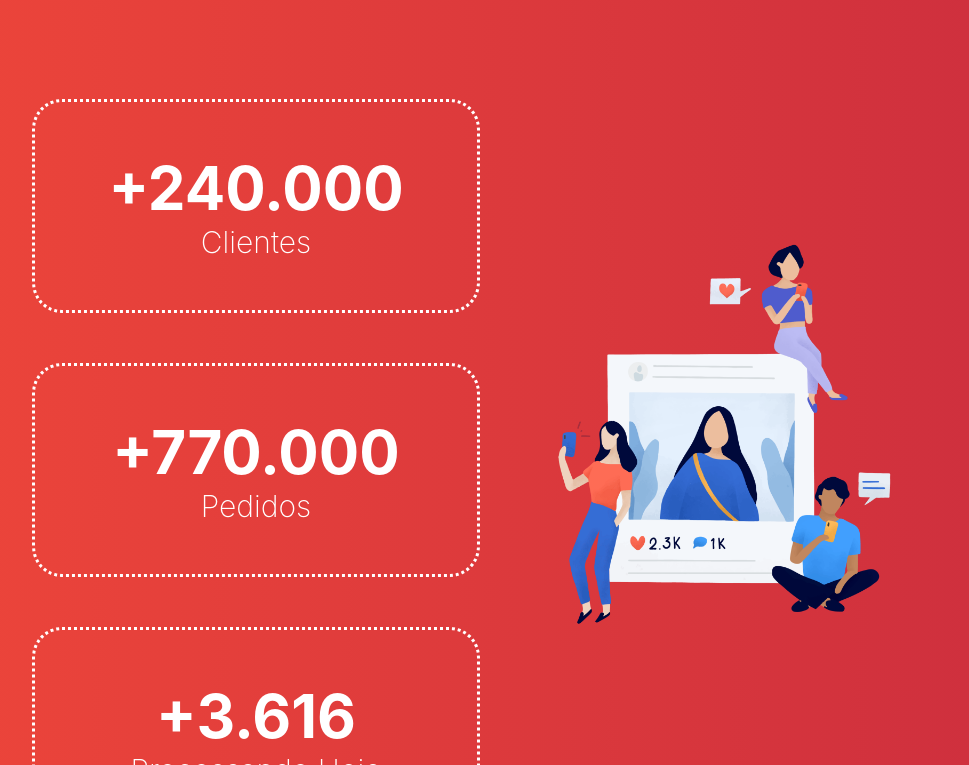
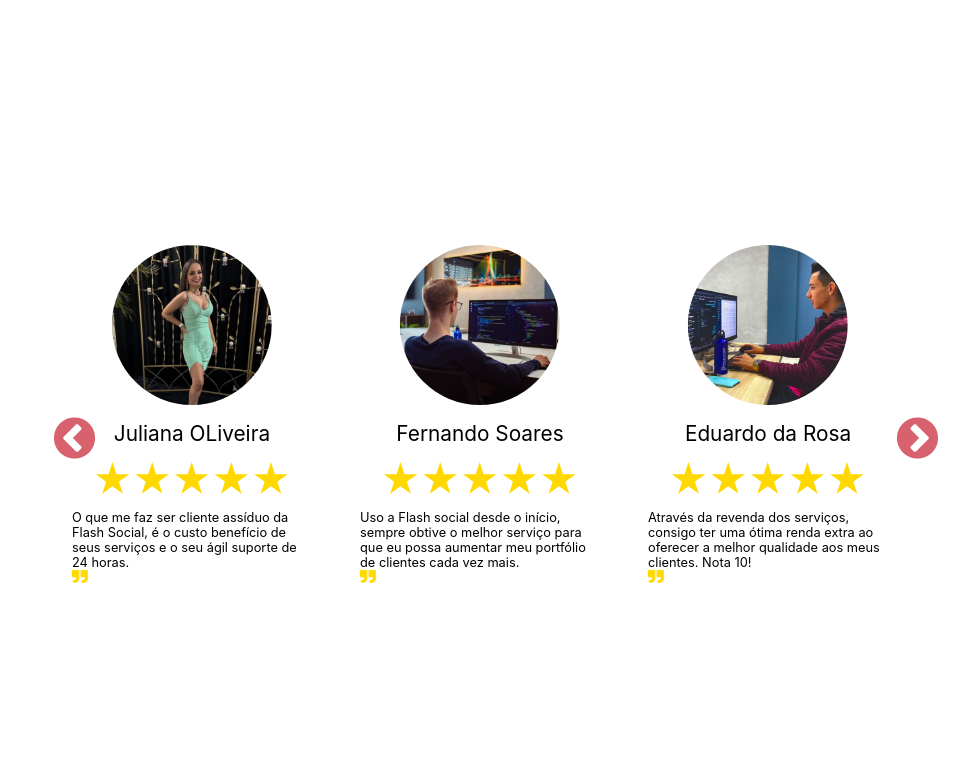
Before and after one commit to raultocantins/newflash, a React (Create React App) app: page / in a window 1280 px wide. Shown: the part 3295-4060 px from the top of the page, without its empty margins (160-1129 px from the left). Built offline with nearby package versions, Linux system fonts and the light colour scheme.

Commit message:
finishing

```diff
--- a/src/App.css
+++ b/src/App.css
@@ -1,3 +1,4 @@
+
 #whatsapp {
   height: 70px;
   width: 70px;
--- a/src/App.js
+++ b/src/App.js
@@ -10,6 +10,7 @@ import Section6 from './sections/Section6.js'
 import Comentarios from './sections/Comentarios.js'
 import Footer from './sections/Footer.js'
 function App() {
+
   return (
     <div className="App">
       <Section1 />
--- a/src/index.css
+++ b/src/index.css
@@ -6,6 +6,8 @@ body {
   font-family: -apple-system, BlinkMacSystemFont, 'Segoe UI', 'Roboto', 'Oxygen', 'Ubuntu', 'Cantarell', 'Fira Sans', 'Droid Sans', 'Helvetica Neue', sans-serif;
   -webkit-font-smoothing: antialiased;
   -moz-osx-font-smoothing: grayscale;
+  zoom:80%;
+
 }
 
 code {
--- a/src/sections/Style.css
+++ b/src/sections/Style.css
@@ -514,9 +514,8 @@
 
 .score {
     height: 100%;
-    padding-bottom: 100px;
-    margin-top: 150px;
-    margin-bottom: 50px;
+  padding-bottom: 40px;
+  margin-top: 30px;
     display: flex;
     justify-content: center;
     align-items: center;
@@ -527,7 +526,7 @@
     /* Chrome 10-25, Safari 5.1-6 */
     background: linear-gradient(to right, #ef473a, #cb2d3e);
     /* W3C, IE 10+/ Edge, Firefox 16+, Chrome 26+, Opera 12+, Safari 7+ */
-    border-radius: 0px 0px 150px 150px;
+    border-radius: 150px 0px 150px 0px;
 }
 
 .score h1 {
@@ -540,6 +539,8 @@
     display: flex;
     justify-content: space-around;
     align-items: center;
+
+
 }
 
 .score .box .vector {
@@ -562,11 +563,13 @@
     justify-content: center;
     align-items: center;
     flex-direction: column;
-    margin-top: 50px;
+    margin-top: 10px;
     border: 3px solid #fff;
     border-style: dotted;
     border-radius: 30px;
     padding: 50px;
+    height: 100px;
+    width: 300px;
 }
 
 .score .box #card span:nth-child(1) {
```
